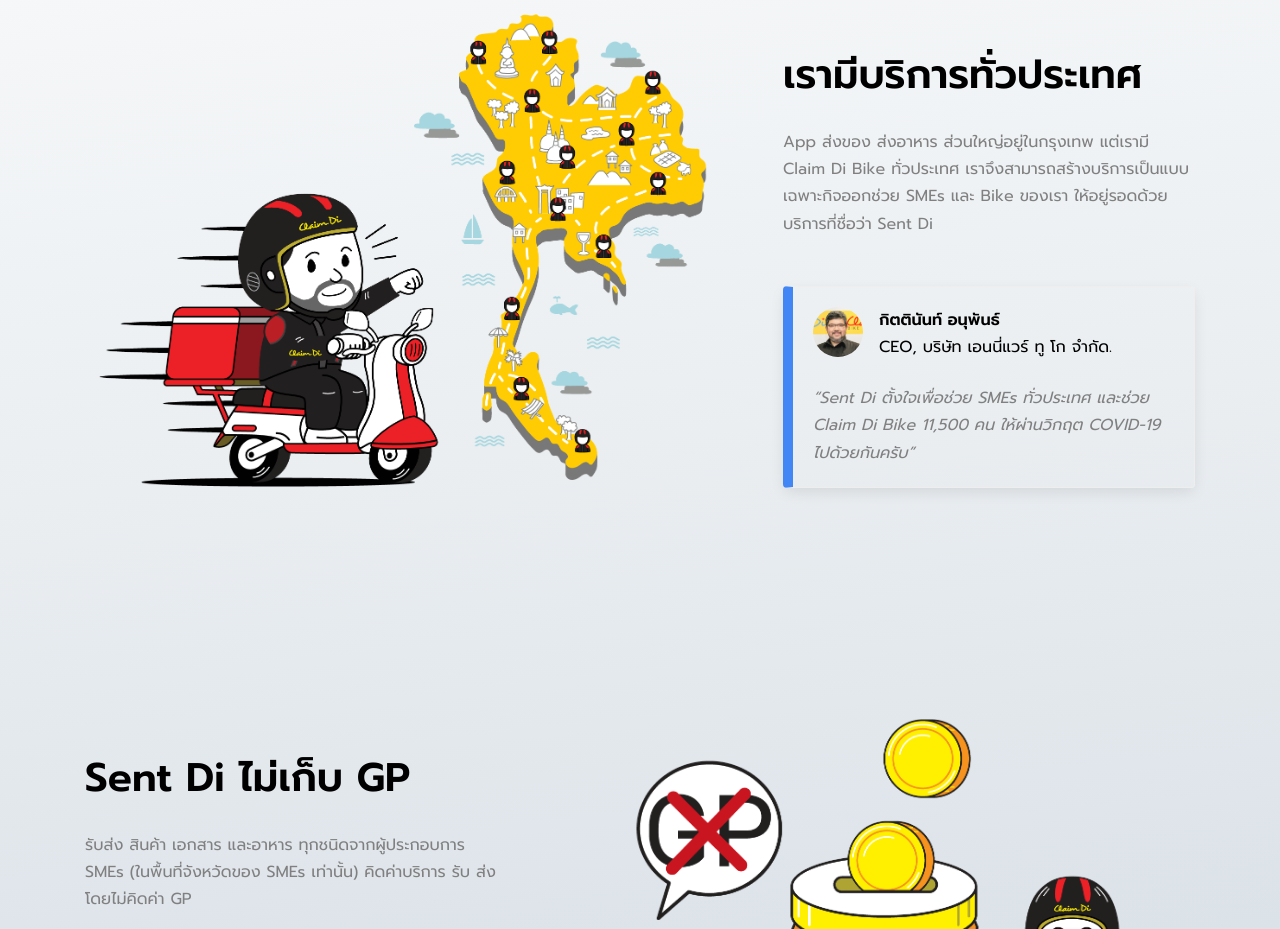
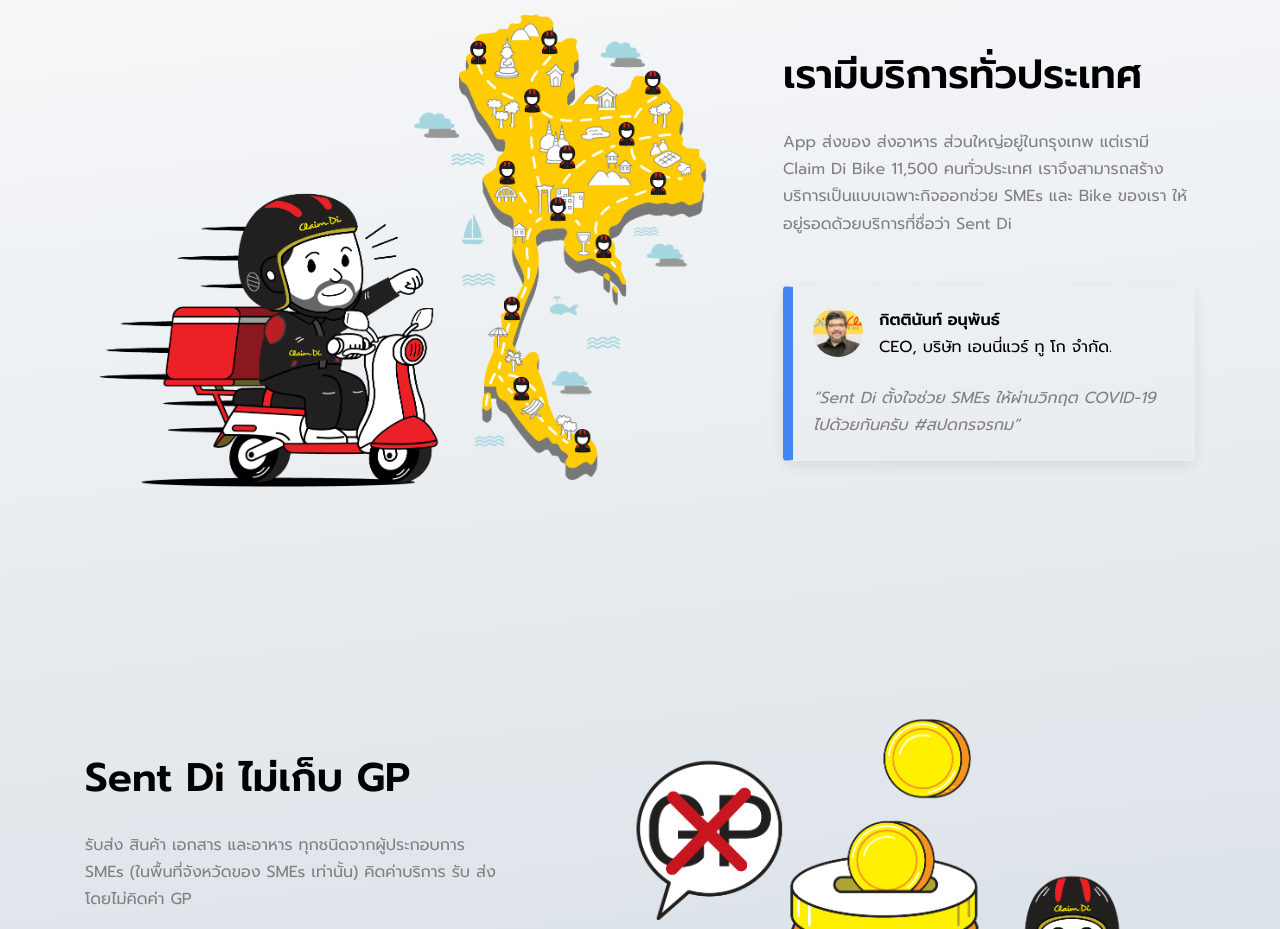
Before and after one commit to narisakor/SentDiLandingPage, a plain HTML site: page index.html in a window 1280 px wide. Shown: the part 877-1806 px from the top of the page. Drawn offline with Linux system fonts and the light colour scheme; files whose address does not match are found by name.

Commit message:
adjust wording

```diff
--- a/index.html
+++ b/index.html
@@ -107,7 +107,7 @@
           </div>
           <div class="col-lg-5 pl-lg-5 ml-auto mt-md-5">
             <h2 class="text-black">เรามีบริการทั่วประเทศ</h2>
-            <p class="mb-5">App ส่งของ ส่งอาหาร ส่วนใหญ่อยู่ในกรุงเทพ แต่เรามี Claim Di Bike ทั่วประเทศ เราจึงสามารถสร้างบริการเป็นแบบเฉพาะกิจออกช่วย SMEs และ Bike ของเรา ให้อยู่รอดด้วยบริการที่ชื่อว่า Sent Di</p>
+            <p class="mb-5">App ส่งของ ส่งอาหาร ส่วนใหญ่อยู่ในกรุงเทพ แต่เรามี Claim Di Bike 11,500 คนทั่วประเทศ เราจึงสามารถสร้างบริการเป็นแบบเฉพาะกิจออกช่วย SMEs และ Bike ของเรา ให้อยู่รอดด้วยบริการที่ชื่อว่า Sent Di</p>
 
             <div class="author-box" data-aos="fade-left">
               <div class="d-flex mb-4">
@@ -119,7 +119,7 @@
                   CEO, บริษัท เอนนี่แวร์ ทู โก จำกัด.
                 </div>
               </div>
-              <blockquote>&ldquo;Sent Di ตั้งใจเพื่อช่วย SMEs ทั่วประเทศ และช่วย Claim Di Bike 11,500 คน ให้ผ่านวิกฤต COVID-19 ไปด้วยกันครับ&rdquo;</blockquote>
+              <blockquote>&ldquo;Sent Di ตั้งใจช่วย SMEs ให้ผ่านวิกฤต COVID-19 ไปด้วยกันครับ #สปดกรจรกม&rdquo;</blockquote>
             </div>
           </div>
         </div>
```
